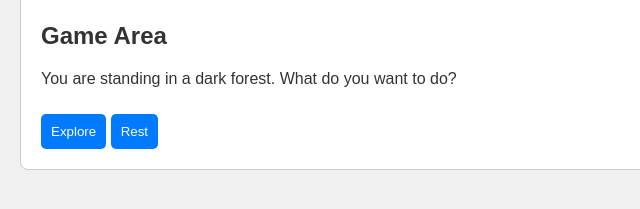
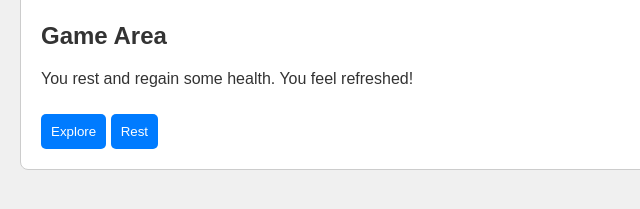
Before and after one commit to Aznorak42/RPG, a plain HTML site: page index.html in a window 1280 px wide. Both pictures are taken after a click on the button "Rest". Shown: the part 365-574 px from the top of the page, 0-640 px from the left. Drawn offline with Linux system fonts and the light colour scheme.

Commit message:
Update index.html

```diff
--- a/index.html
+++ b/index.html
@@ -65,19 +65,21 @@
     </div>
     <div class="game-area">
         <h2>Game Area</h2>
-        <p>You are standing in a dark forest. What do you want to do?</p>
+        <p id="game-text">You are standing in a dark forest. What do you want to do?</p>
         <button onclick="explore()">Explore</button>
         <button onclick="rest()">Rest</button>
     </div>
 
     <script>
         function explore() {
-            alert("You venture into the forest and encounter a wild beast!");
+            const gameText = document.getElementById("game-text");
+            gameText.innerText = "You venture into the forest and encounter a wild beast! Prepare for battle!";
             // Additional game logic can go here
         }
 
         function rest() {
-            alert("You rest and regain some health.");
+            const gameText = document.getElementById("game-text");
+            gameText.innerText = "You rest and regain some health. You feel refreshed!";
             // Additional game logic can go here
         }
     </script>
```
